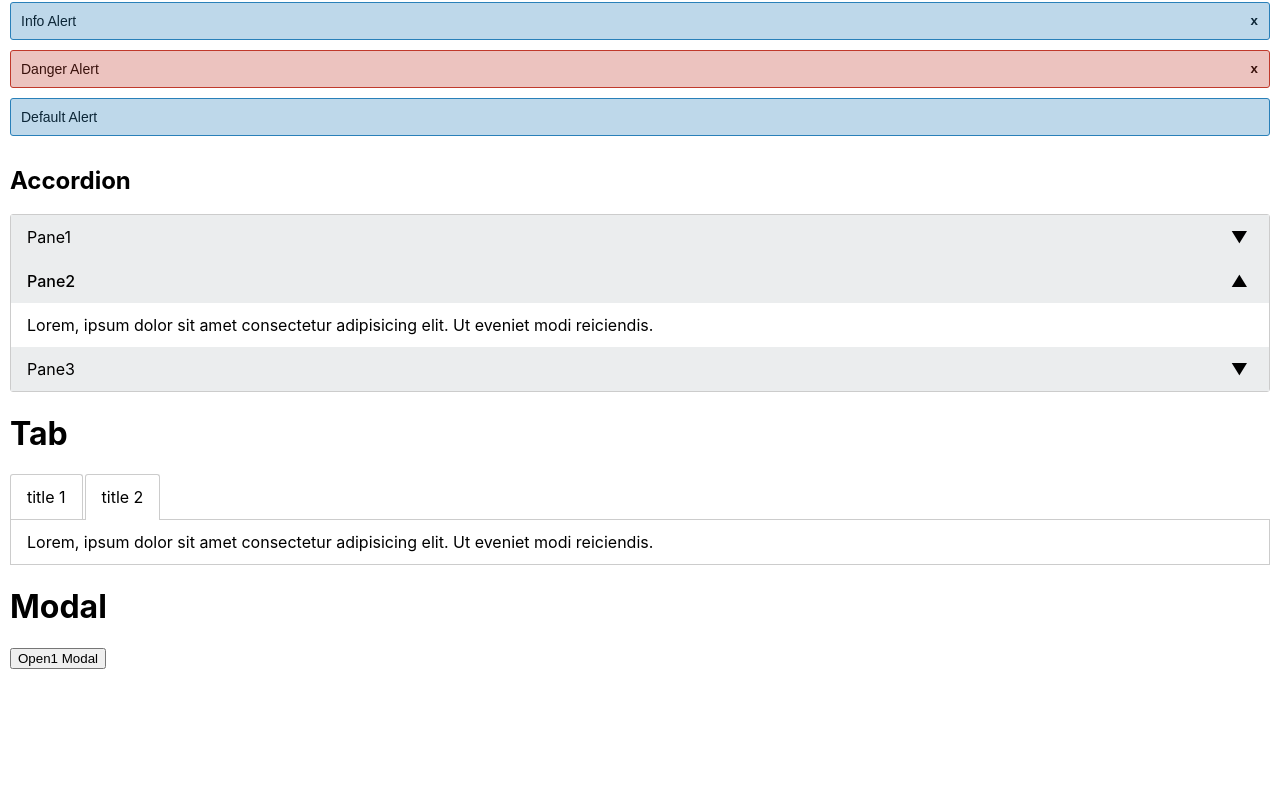
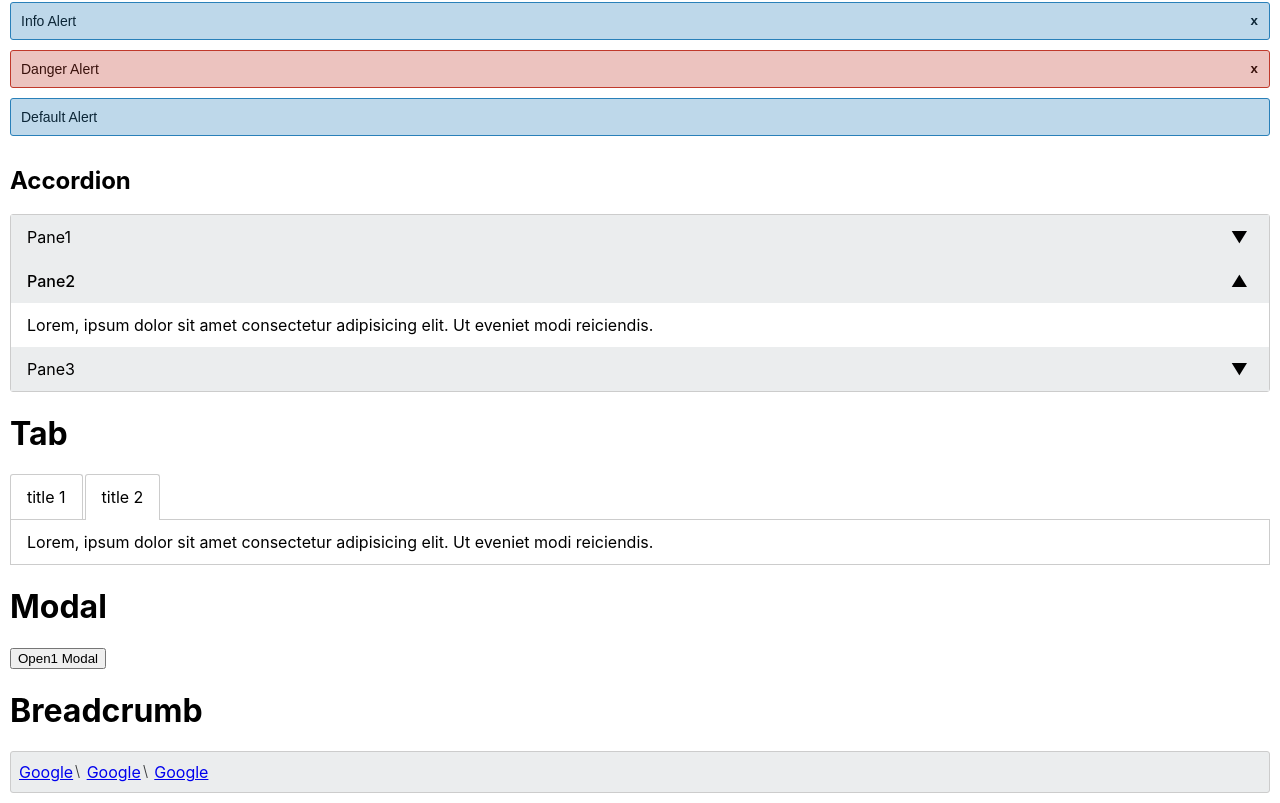
Before and after one commit to iDhruv22/calfjs, a React (Create React App) app: page / in a window 1280 px wide. Shown: the part 320-1123 px from the top of the page. Before the commit the page ends 999 px from the top, so only its background shows below. Built offline with nearby package versions, Linux system fonts and the light colour scheme.

Commit message:
adding breadcrumb component

```diff
--- a/src/App.js
+++ b/src/App.js
@@ -8,6 +8,7 @@ import Tabs from "./components/Tabs";
 import useTabState from "./hooks/useTabState";
 import Modal from "./components/Modal";
 import useModalState from "./hooks/useModalState";
+import Breadcrumb from "./components/Breadcrumb";
 
 function App() {
   const accordionProps = useAccordionState([false, true, false]);
@@ -207,6 +208,22 @@ function App() {
             </Modal>
           </div>
         </div>
+        <div>
+          <h1>Breadcrumb</h1>
+          <div>
+            <Breadcrumb>
+              <Breadcrumb.Item>
+                <a href="google.com">Google</a>
+              </Breadcrumb.Item>
+              <Breadcrumb.Item>
+                <a href="google.com">Google</a>
+              </Breadcrumb.Item>
+              <Breadcrumb.Item active>
+                <a href="google.com">Google</a>
+              </Breadcrumb.Item>
+            </Breadcrumb>
+          </div>
+        </div>
       </div>
     </div>
   );
--- /dev/null
+++ b/src/components/Breadcrumb/BreadcrumbItem.js
@@ -0,0 +1,55 @@
+import React, { useMemo, forwardRef } from "react";
+import PropTypes from "prop-types";
+import styled from "styled-components";
+import colors from "../../configs/colors";
+
+const StyledLi = styled.li`
+  list-style-type: none;
+
+  :not(:first-child) {
+    ::before {
+      display: inline-block;
+      margin: 0 0.25em;
+      border-right: 0.1em solid ${colors.darkSilver};
+      transform: skew(15deg);
+      height: 0.8em;
+      content: "";
+    }
+  }
+`;
+
+const BreadcrumbItem = forwardRef(({ active, children }, ref) => {
+  // Item should have only child
+  const itemChild = React.Children.only(children);
+
+  const itemChildWithAria = useMemo(
+    () =>
+      React.cloneElement(itemChild, {
+        ...itemChild.props,
+        ...(() => {
+          if (active) {
+            return {
+              "aria-current": "page",
+            };
+          }
+          return {};
+        })(),
+      }),
+    [itemChild, active],
+  );
+
+  return <StyledLi ref={ref}> {itemChildWithAria} </StyledLi>;
+});
+
+BreadcrumbItem.propTypes = {
+  /** Indicate the active breadcrumb */
+  active: PropTypes.bool,
+};
+
+BreadcrumbItem.defaultProps = {
+  active: false,
+};
+
+BreadcrumbItem.displayName = "BreadcrumbItem";
+
+export default BreadcrumbItem;
--- /dev/null
+++ b/src/components/Breadcrumb/index.js
@@ -0,0 +1,32 @@
+import React, { forwardRef } from "react";
+import BreadcrumbItem from "./BreadcrumbItem";
+import styled from "styled-components";
+import colors from "../../configs/colors";
+
+const StyledOl = styled.ol`
+  display: flex;
+  flex-direction: row;
+
+  padding: 10px 8px;
+  margin: 0;
+
+  background-color: ${colors.silverLight};
+  border: 1px solid ${colors.gray80};
+  border-radius: 3px;
+`;
+
+StyledOl.displayName = "StyledOl";
+
+const Breadcrumb = forwardRef(({ children }, ref) => {
+  return (
+    <nav aria-label="Breadcrumb" ref={ref}>
+      <StyledOl>{children}</StyledOl>
+    </nav>
+  );
+});
+
+Breadcrumb.displayName = "Breadcrumb";
+
+Breadcrumb.Item = BreadcrumbItem;
+
+export default Breadcrumb;
```
Also changed, not shown: src/components/Breadcrumb/Breadcrumb.md (added, +12 -0 lines), 1 other file (tests, documents, lock files or other folders).
